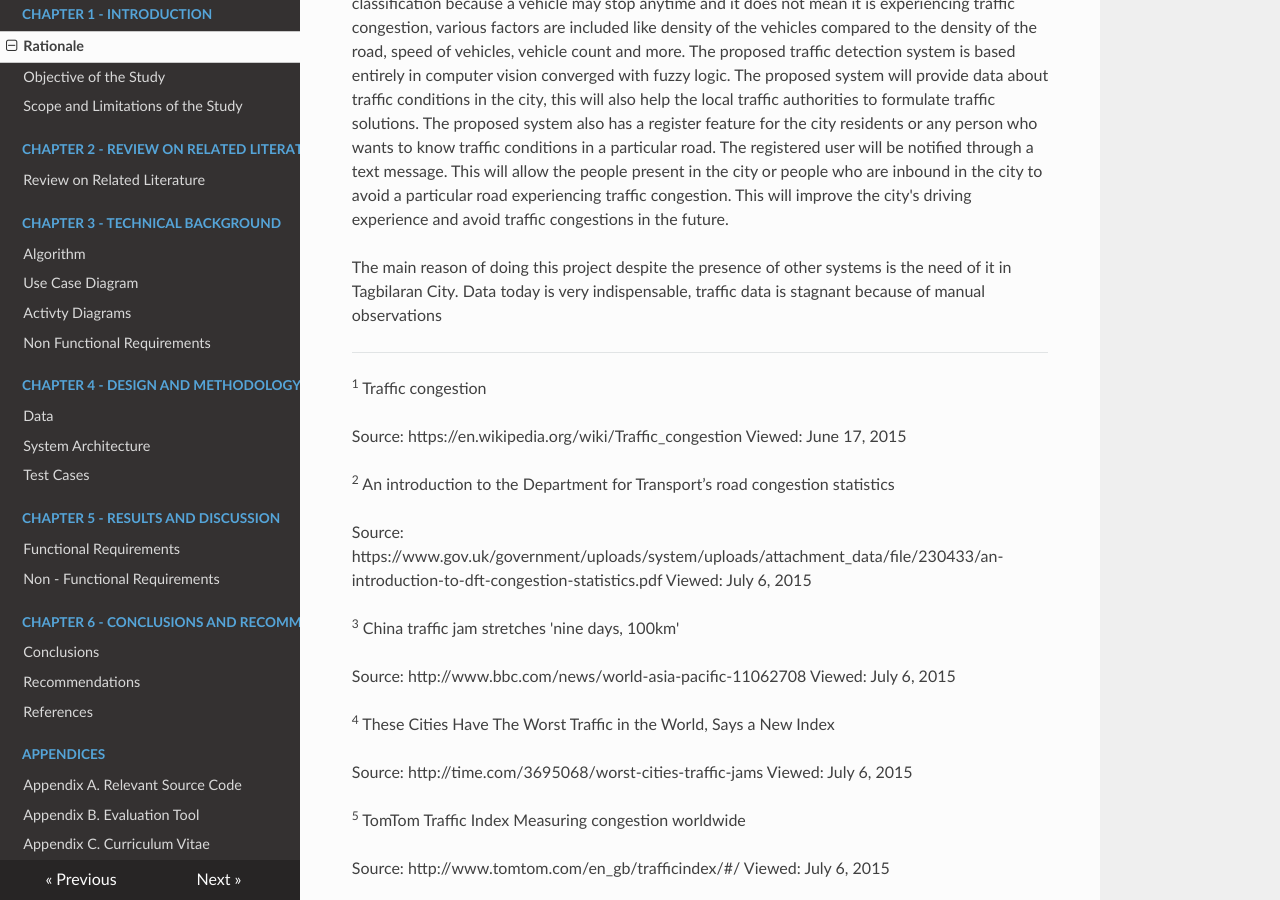
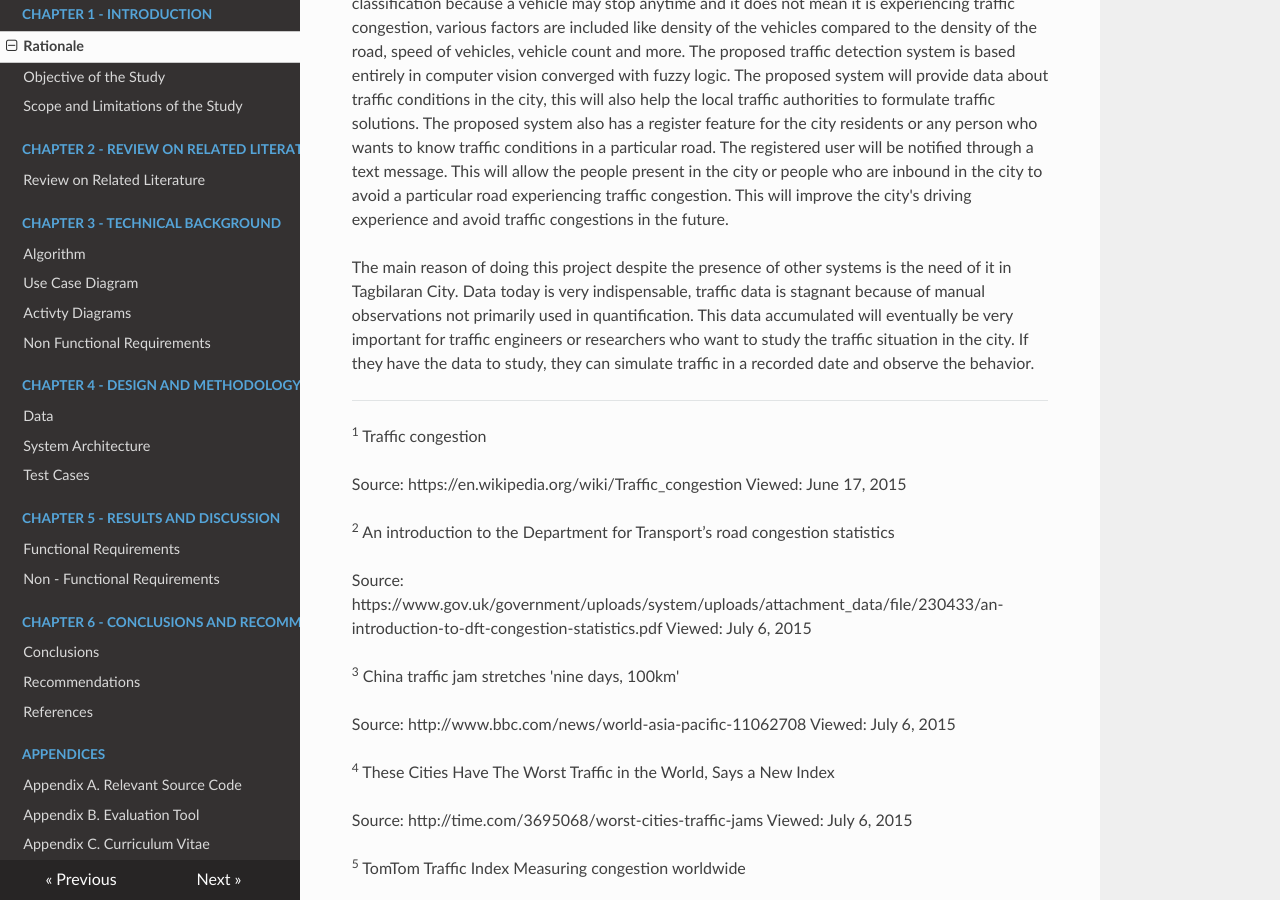
Before and after one commit to mikhailejohnapale/argomada-fuzz-track-doc, an MkDocs documentation site: the page built from docs/chapter1/rationale.md, in a window 1280 px wide and 900 px high, scrolled down 1200 px. Built offline with MkDocs 1.6.1, drawn with Linux system fonts in a browser that asks for light colours; nearby versions of some CDN libraries; old or Windows-style settings are respelled for this version of MkDocs.

Commit message:
main reason for the study

```diff
--- a/docs/chapter1/rationale.md
+++ b/docs/chapter1/rationale.md
@@ -58,7 +58,10 @@ or people who are inbound in the city to avoid a particular road experiencing tr
 improve the city's driving experience and avoid traffic congestions in the future.
 
 The main reason of doing this project despite the presence of other systems is the need of it in Tagbilaran
-City. Data today is very indispensable, traffic data is stagnant because of manual observations
+City. Data today is very indispensable, traffic data is stagnant because of manual observations not primarily
+used in quantification. This data accumulated will eventually be very important for traffic engineers or
+researchers who want to study the traffic situation in the city. If they have the data to study, they can
+simulate traffic in a recorded date and observe the behavior.
 
 
 ---
```
